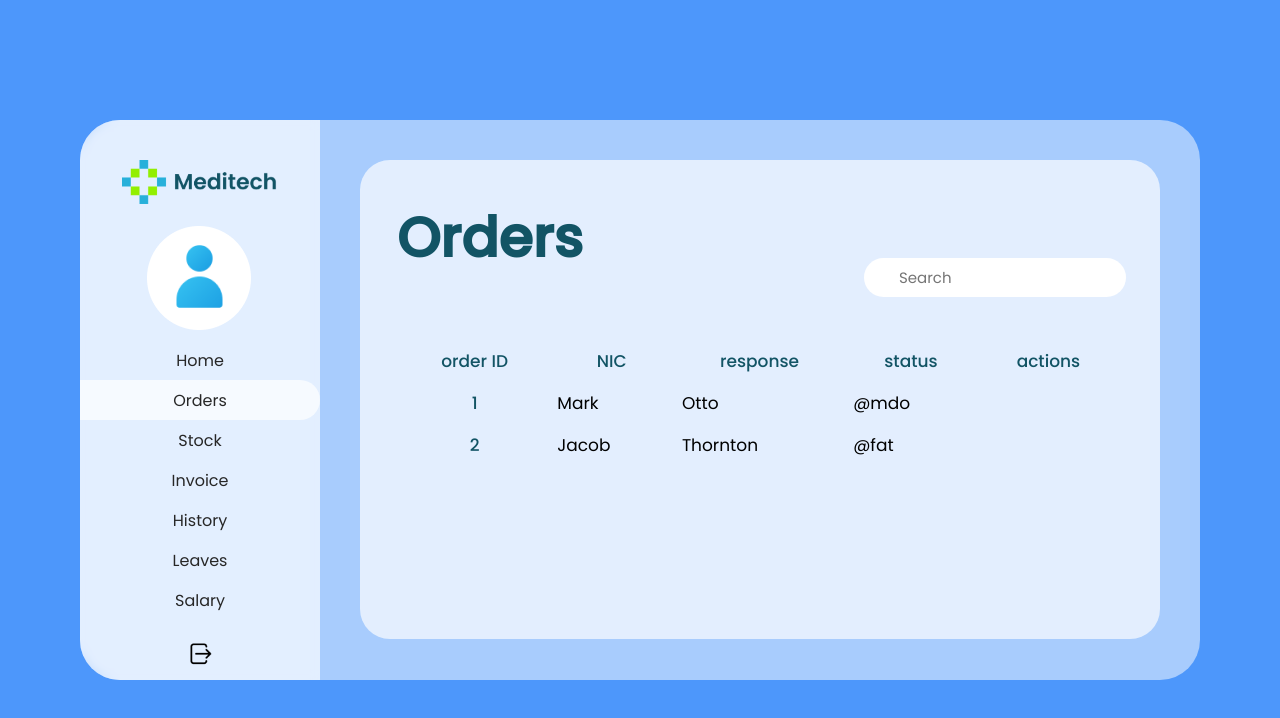
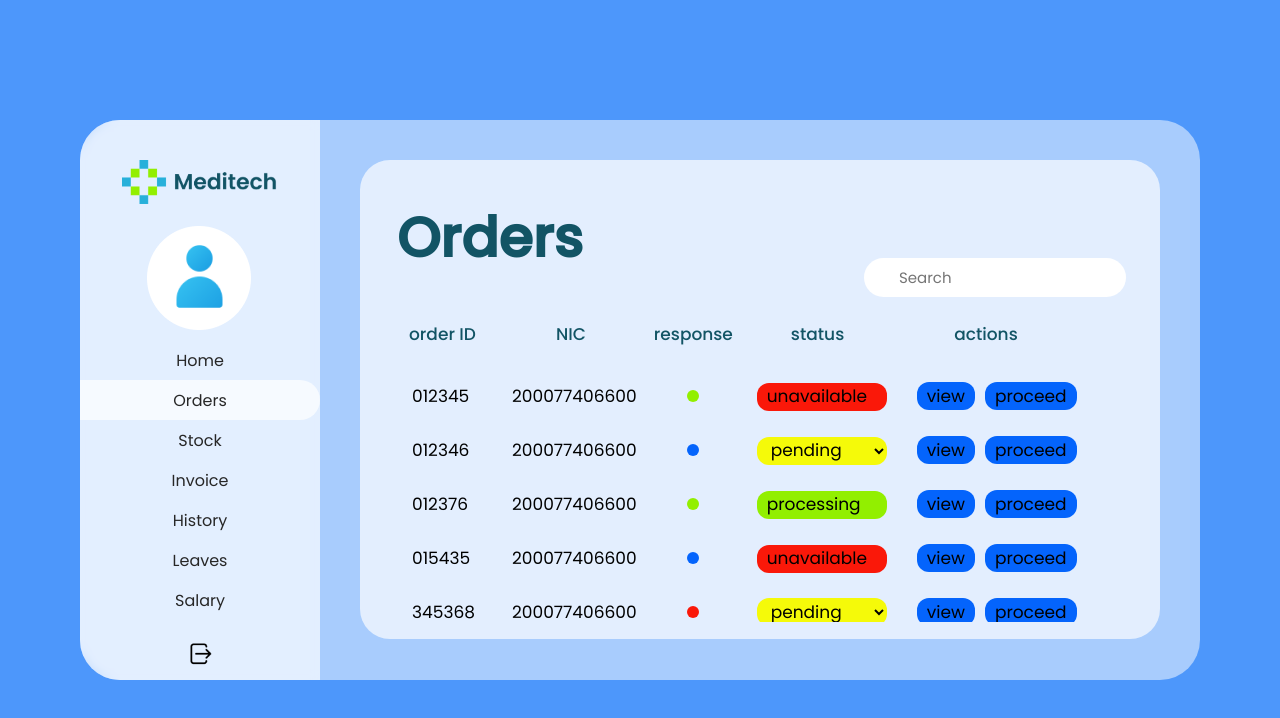
Before and after one commit to Nilaksha00/meditech, a React (Create React App) app: page /order in a window 1280 px wide. Shown: the top 718 px of the page. Built offline with nearby package versions, Linux system fonts and the light colour scheme.

Commit message:
done changes to order page. dropdown not completed

```diff
--- a/package.json
+++ b/package.json
@@ -17,6 +17,7 @@
     "react-router-dom": "^5.2.0",
     "react-scripts": "4.0.3",
     "react-search-field": "^2.0.1",
+    "react-table": "^7.7.0",
     "typeface-poppins": "^1.1.13",
     "web-vitals": "^1.1.2"
   },
--- a/src/App.css
+++ b/src/App.css
@@ -280,25 +280,131 @@ body {
 table {
 	border-collapse: collapse;
 	border-spacing: 0;
-	width: 90%;
+	width: 92%;
 	font-family: Poppins;
 	font-style: normal;
 	font-weight: normal;
 	font-size: 17px;
 	margin-left: auto;
 	margin-right: auto;
-
-	margin-top: 180px;
+	max-height: 300px;
+	margin-top: 160px;
   }
 
-  th, td {
-	text-align: left;
-	padding: 8px;
+ td {
+	border: 10px;
+	padding-top: 25px;
+	padding-left:20px;
 	font-weight: normal;
+	width: 100px;
+	color: rgb(0, 0, 0);
   }
 
   th{
-	  color: #125465;
 	font-weight: 500;
-	text-align: center;
+	color: #125465;
   }
+
+  .id{
+	  padding-left: 17px;
+  }
+
+  .nic{
+	padding-left: 80px;
+}
+
+.res{
+	padding-left: 68px;
+}
+
+.stat{
+	padding-left: 58px;
+}
+
+.action{
+	padding-left: 110px;
+}
+
+  thead>tr {
+	position: relative;
+	display: inline-block;
+  }
+
+  ::-webkit-scrollbar {
+	width: 7px;
+	color: #272727;
+  }
+
+  ::-webkit-scrollbar-thumb {
+	background:#125465;
+	border-radius: 10px;
+  }
+
+  ::-webkit-scrollbar-thumb:hover {
+	background: #0c3d49;
+  }
+
+  .table-container{
+	margin-top: 10px;
+	width: 100%;
+	margin-left: auto;
+	margin-right: auto;
+	height: 265px;
+	overflow-x: scroll;
+	text-decoration: none;
+	color: black;
+  }
+
+  .circle {
+	display: flex;
+	width: 12px;
+	height: 12px;
+	margin-left: 30px;
+	border-radius: 50%;
+  }
+
+  .status-container{
+	padding-left: 10px;
+	width: 130px;
+	height: 28px;
+	border-radius: 12px;
+  }
+
+  .status-dropdown{
+	padding-left: 10px;
+	width: 130px;
+	height: 28px;
+	border-radius: 12px;
+	border:none;
+	font-family: "Poppins", sans-serif;
+	font-weight: normal;
+	font-size: 17px;
+  }
+
+  .order-button{
+	background-color: #0464FC;
+	font-family: "Poppins", sans-serif;
+	font-weight: normal;
+	font-size: 17px;
+	padding-left: 10px;
+	padding-right: 10px;
+	margin-left: 10px;
+	height: 28px;
+	border-radius: 12px;
+	border: none;
+	cursor: pointer;
+  }
+
+  .order-button:hover{
+	background-color: #054fc7;
+	font-family: "Poppins", sans-serif;
+	font-weight: normal;
+	font-size: 17px;
+	padding-left: 10px;
+	padding-right: 10px;
+	margin-left: 10px;
+	height: 28px;
+	border-radius: 12px;
+	border: none;
+	cursor: pointer;
+  }
--- a/src/Components/Home.js
+++ b/src/Components/Home.js
@@ -35,8 +35,8 @@ class Home extends Component{
                     <img src={logout} className='logout' alt="logout-icon" />
                 </div>
                 <div className='welcomeMessageContainer'>
-                    <img src={medicine} className='welcome-med' alt="meditech-welcome-message-image"/>
-                    <img src={ellipse} className='welcome-med-shadow' alt="meditech-welcome-message-image-shadow"/>
+                    <img src={medicine} className='welcome-med' alt="meditech-welcome-message"/>
+                    <img src={ellipse} className='welcome-med-shadow' alt="meditech-welcome-message-shadow"/>
                     { this.state.dashboard.map(empName => <p className="welcome-name">Hello  {empName.name}</p>)}
                     <p className="welcome-desc">may every step you make be filled with happiness</p>
                 </div>
--- /dev/null
+++ b/src/Components/OrdersList.js
@@ -0,0 +1,61 @@
+
+import React,{useState} from 'react'
+import { Link } from "react-router-dom";
+import {orderData} from '../data'
+
+function OrdersList() {
+    return (
+        <table>
+            <thead>
+             <tr>
+                <th className="id">order ID</th>
+                 <th className="nic">NIC</th>
+                 <th className="res">response</th>
+                 <th className="stat">status</th>
+                 <th className="action">actions</th>
+             </tr>
+             </thead><div className="table-container">
+            {orderData.map(orderData => {
+
+            return (
+                <div>
+                <tr>
+                <Link to="/home" style={{ textDecoration: "none" }}>
+                <td>{orderData.orderID}</td>
+                <td> {orderData.NIC}</td>
+                <>
+                    {orderData.response === "Accepted" && (
+                            <td><div className="circle" style={{ backgroundColor: "#92EF00" }}/></td>
+                    )}
+                    {orderData.response === "Denied" && (
+                            <td><div className="circle" style={{ backgroundColor: "#FA1809" }}/></td>
+                    )}
+                    {orderData.response === "Waiting" && (
+                            <td><div className="circle" style={{ backgroundColor: "#0464FC" }}/></td>
+                    )}
+                </> </Link>
+                <>
+                    {orderData.status === "processing" && (
+                            <td><div className="status-container" style={{ backgroundColor: "#92EF00" }}>{orderData.status}
+                            </div></td>
+                    )}
+                    {orderData.status === "unavailable" && (
+                            <td><div className="status-container" style={{ backgroundColor: "#FA1809" }}>{orderData.status}</div></td>
+                    )}
+                    {orderData.status === "pending" && (
+                            <td>
+                                <select className="status-dropdown" style={{ backgroundColor: "#F5FA09" }} >
+                                <option eventKey="pending">pending</option>
+                                <option eventKey="unavailable">unavailable</option>
+                                </select></td>
+                    )}
+                </>
+                <td style={{ display:'flex' }}>
+                <Link to="/invoice" style={{ textDecoration: "none" }}><button className="order-button">view</button></Link>
+                <Link to="/home" style={{ textDecoration: "none" }}><button className="order-button">proceed</button></Link></td>
+                </tr></div>
+
+            )
+  })}</div></table>)}
+
+  export default OrdersList;
--- a/src/Components/TableLayout.js
+++ /dev/null
@@ -1,35 +0,0 @@
-import React from "react";
-
-function TableLayout() {
-	return (
-        <div>
-            <table>
-                <thead>
-                <tr>
-                    <th>order ID</th>
-                    <th>NIC</th>
-                    <th>response</th>
-                    <th>status</th>
-                    <th>actions</th>
-                </tr>
-                </thead>
-                <tbody>
-                    <tr>
-                        <th scope="row">1</th>
-                        <td>Mark</td>
-                        <td>Otto</td>
-                        <td>@mdo</td>
-                    </tr>
-                    <tr>
-                        <th scope="row">2</th>
-                        <td>Jacob</td>
-                        <td>Thornton</td>
-                        <td>@fat</td>
-                    </tr>
-                </tbody>
-            </table>
-        </div>
-    )
-}
-
-export default TableLayout;
--- a/src/Components/order.js
+++ b/src/Components/order.js
@@ -1,11 +1,13 @@
 import React from "react";
+import "../App.css"
 import { Link } from "react-router-dom";
 import logo from "../Images/logo.png";
 import user from "../Images/user.png";
 import Sidebar from "./sideBar";
 import logout from "../Images/logout.png";
 import SearchBar from "./SearchBar"
-import TableLayout from "./TableLayout"
+import OrdersList from "./OrdersList"
+
 
 function Order() {
 	return (
@@ -21,7 +23,7 @@ function Order() {
             <div className="content-container">
                 <p className="page-title">Orders</p>
 				< SearchBar/>
-				<TableLayout/>
+				<OrdersList/>
             </div>
 		</div>
 	);
--- /dev/null
+++ b/src/data.js
@@ -0,0 +1,38 @@
+export const orderData = [
+  {
+    orderID: "012345",
+    NIC: "200077406600",
+    response: "Accepted",
+    status: "unavailable"
+  },
+  {
+    orderID: "012346",
+    NIC: "200077406600",
+    response: "Waiting",
+    status: "pending"
+  },
+  {
+    orderID: "012376",
+    NIC: "200077406600",
+    response: "Accepted",
+    status: "processing"
+  },
+  {
+    orderID: "015435",
+    NIC: "200077406600",
+    response: "Waiting",
+    status: "unavailable"
+  },
+  {
+    orderID: "345368",
+    NIC: "200077406600",
+    response: "Denied",
+    status: "pending"
+  },
+  {
+    orderID: "012345",
+    NIC: "200077406600",
+    response: "Denied",
+    status: "unavailable"
+  }
+];
```
Also changed, not shown: 1 other file (tests, documents, lock files or other folders).
